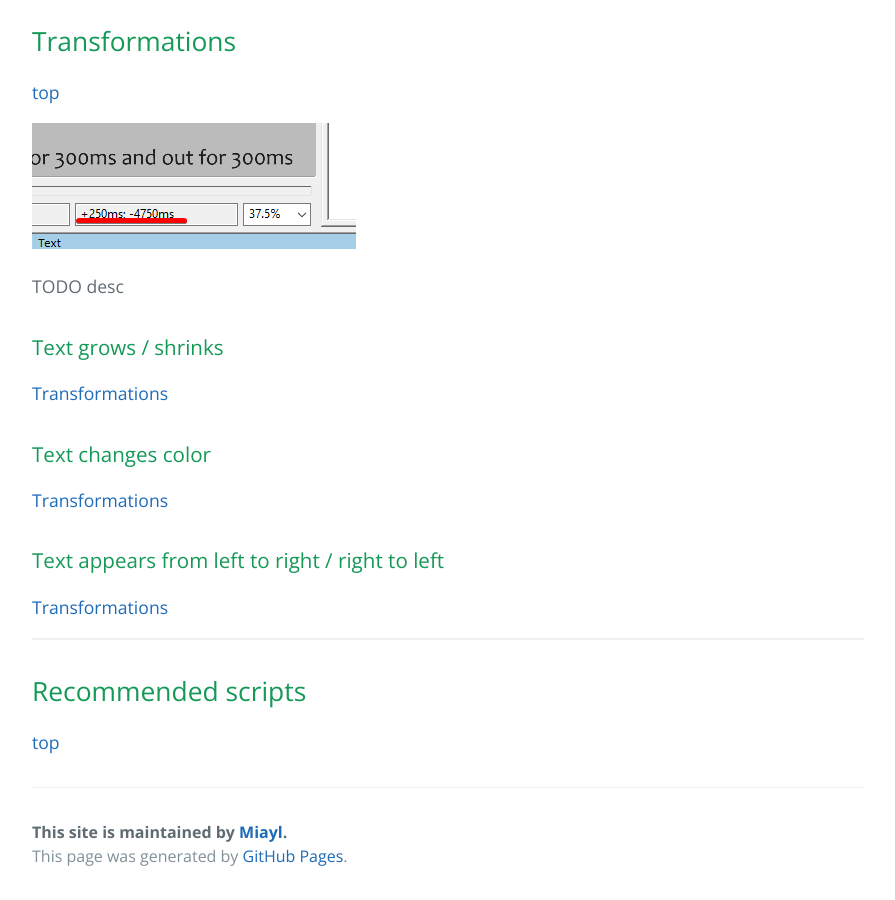
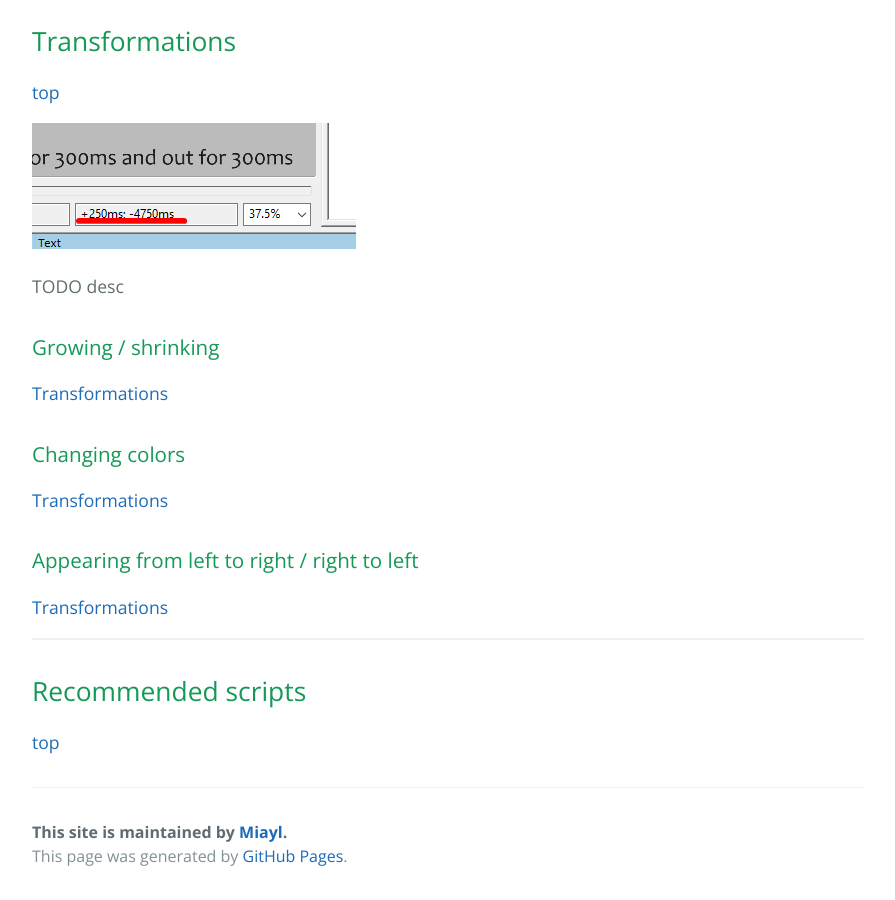
Before and after one commit to Miayl/jekyll-page, a Jekyll site: the page built from typesetting-guide.md, in a window 1280 px wide and 900 px high, scrolled down 8875 px. Shown: the whole window, without its empty margins (192-1087 px from the left). Built offline with Jekyll 4.4.1, drawn with Linux system fonts in a browser that asks for light colours.

Commit message:
Typesetting guide

```diff
--- a/typesetting-guide.md
+++ b/typesetting-guide.md
@@ -260,15 +260,15 @@ The square sets the start position while the circle sets the end position:
 
 TODO desc
 
-### Text grows / shrinks
+### Growing / shrinking
 
 [Transformations](#transformations)
 
-### Text changes color
+### Changing colors
 
 [Transformations](#transformations)
 
-### Text appears from left to right / right to left
+### Appearing from left to right / right to left
 
 [Transformations](#transformations)
 
```
